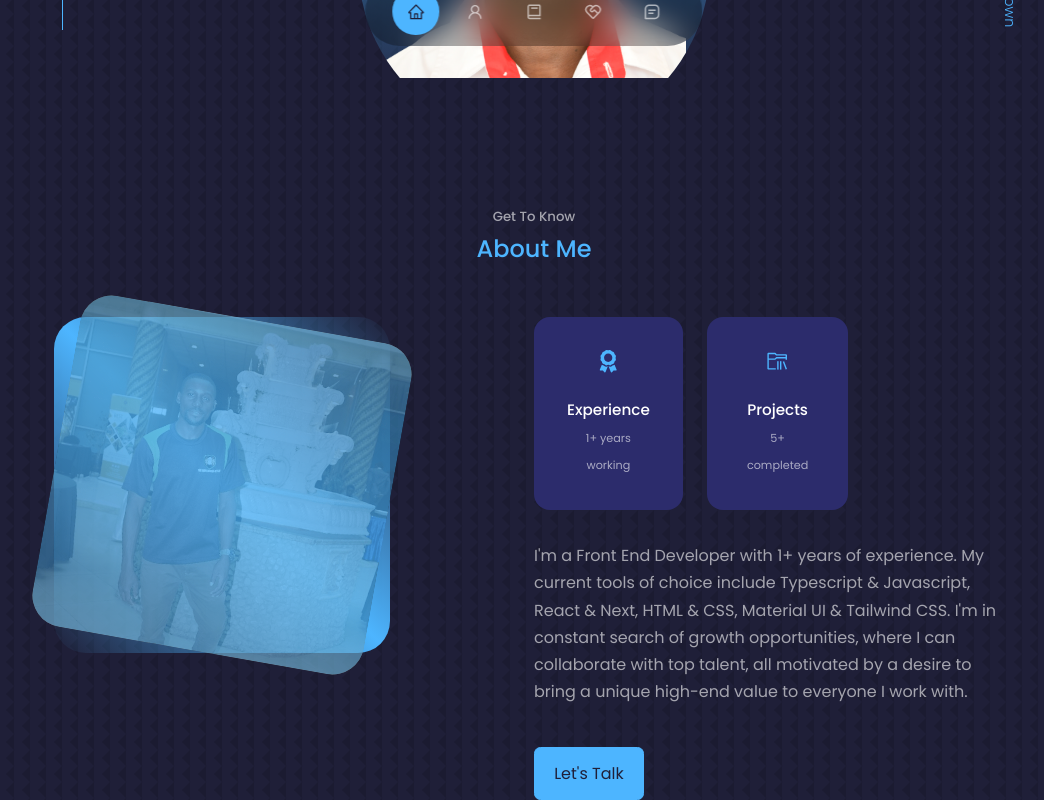
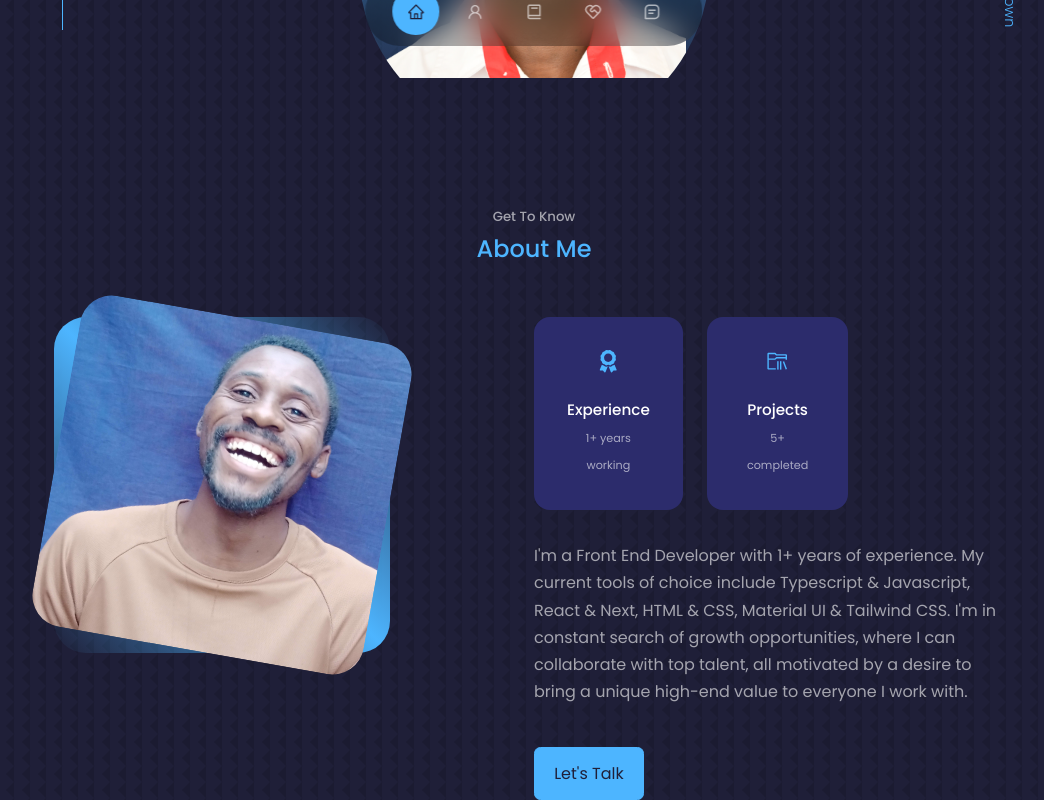
Before and after one commit to Amakoye/charlesamakoye, a React (Create React App) app: page / in a window 1280 px wide. Shown: the part 722-1522 px from the top of the page, without its empty margins (106-1150 px from the left). Built offline with nearby package versions, Linux system fonts and the light colour scheme.

Commit message:
update about image

```diff
--- a/src/components/about/About.jsx
+++ b/src/components/about/About.jsx
@@ -1,6 +1,6 @@
 import { FaAward } from "react-icons/fa";
 import { VscFolderLibrary } from "react-icons/vsc";
-import ME from "../../assets/me-about.png";
+import ME from "../../assets/me-about.jpg";
 import "./about.css";
 
 function About() {
@@ -12,7 +12,7 @@ function About() {
         <div className="about__me">
           <div className="about__me-image">
             <img src={ME} alt="About " />
-            <div></div>
+            {/*  <div></div> */}
           </div>
         </div>
         <div className="about__content">
--- a/src/components/about/about.css
+++ b/src/components/about/about.css
@@ -19,14 +19,14 @@
   place-items: center;
 }
 
-.about__me div {
+/* .about__me div {
   position: absolute;
   background: var(--color-primary);
   top: 0;
   width: 100%;
   height: 100%;
   opacity: 0.65;
-}
+} */
 
 .about__me-image {
   border-radius: 2rem;
```
Also changed, not shown: src/assets/me-about.jpg (added).
